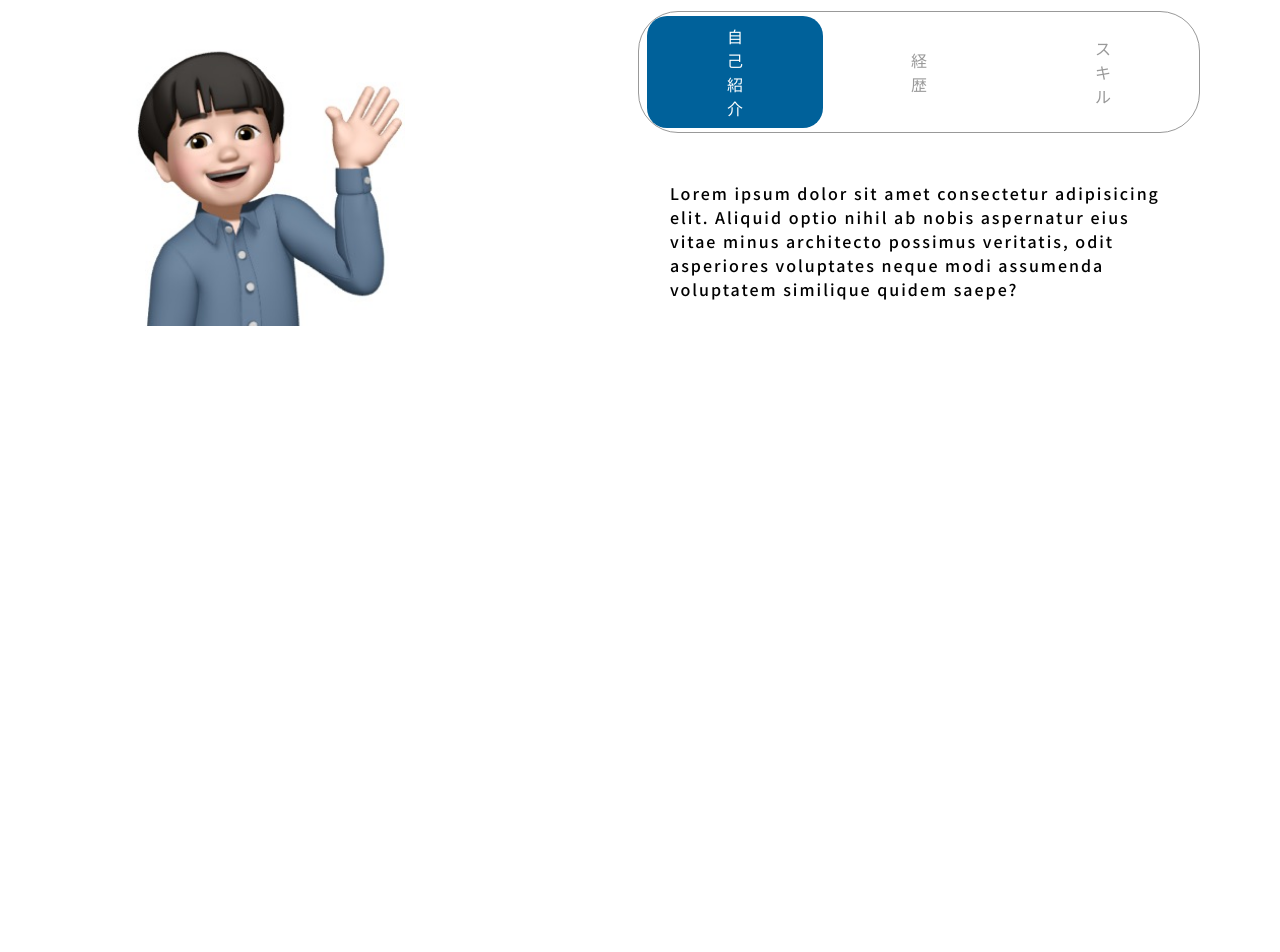
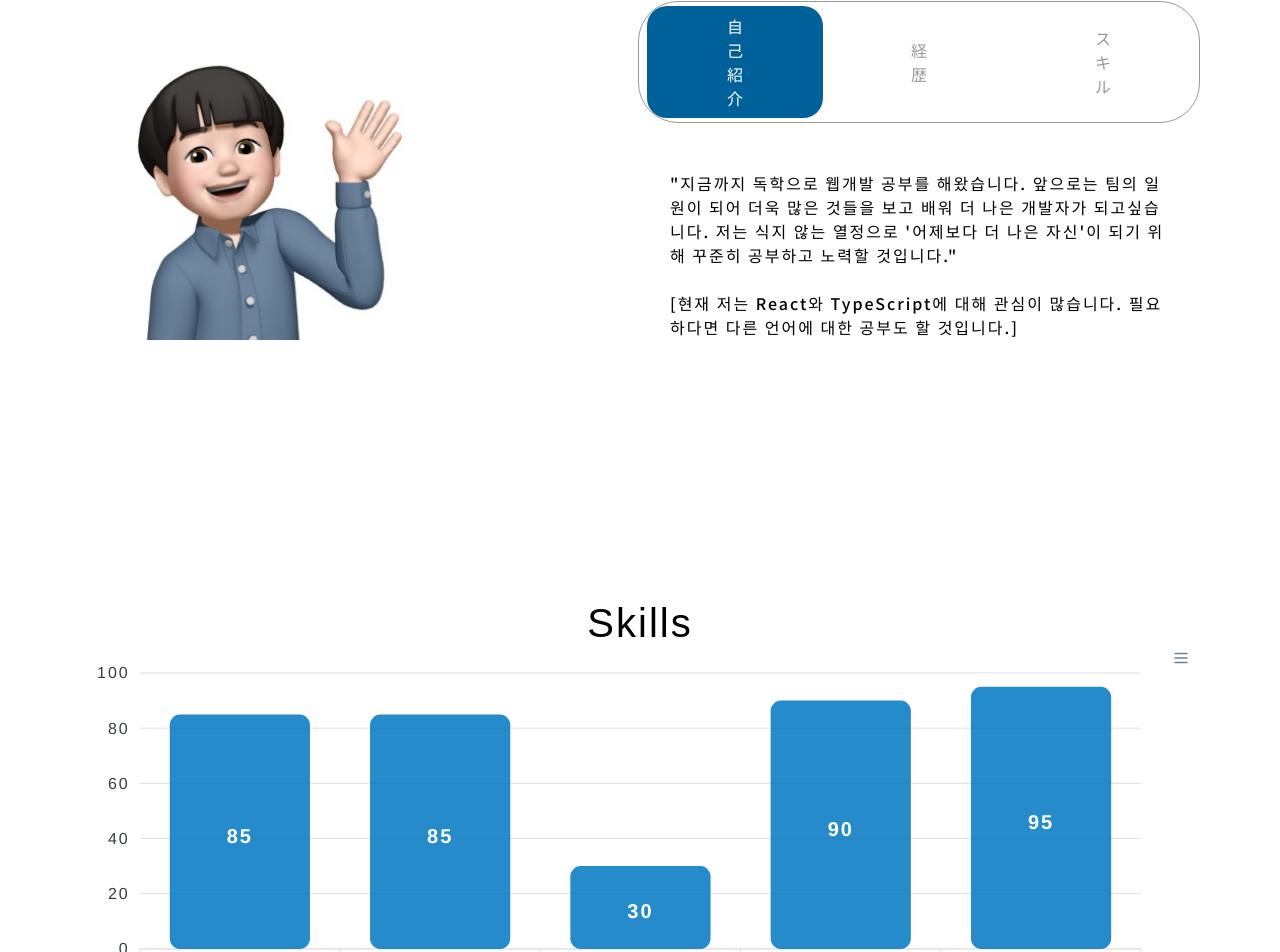
Before and after one commit to mediumryan/portfolio, a React (Create React App) app: page / in a window 1280 px wide. Shown: the part 934-1886 px from the top of the page. Before the commit the page ends 1381 px from the top, so only its background shows below. Built offline with nearby package versions, Linux system fonts and the light colour scheme; a web font is replaced by a local one.

Commit message:
[Update] Changed some value on Intro section / Generated layout of SkillsBar section

```diff
--- a/src/Components/Greeting/Greeting.jsx
+++ b/src/Components/Greeting/Greeting.jsx
@@ -25,9 +25,9 @@ const GreetingHello = styled.p`
     margin: 1rem 0;
     min-height: 50px;
     font-family: 'Rampart One', sans-serif;
-    &:nth-child(2) {
-        background: #00bfff;
-        background: linear-gradient(to right, #00bfff 0%, #00619a 100%);
+    &:nth-child(1) {
+        background: #3535ff;
+        background: linear-gradient(to right, #3535ff 0%, #ff0000 100%);
         -webkit-background-clip: text;
         -webkit-text-fill-color: transparent;
     }
@@ -49,14 +49,12 @@ const GreetingButtons = styled.div`
         border-radius: 20px;
         line-height: 1.5;
         cursor: pointer;
+        color: var(--black-100);
+        margin-left: 1rem;
+        border: 0.5px solid var(--black-200);
         &:first-child {
             background-color: var(--accent-200);
             color: var(--white-100);
-        }
-        &:last-child {
-            color: var(--black-100);
-            margin-left: 1rem;
-            border: 0.5px solid var(--black-200);
         }
         &:hover {
             opacity: 0.75;
@@ -163,6 +161,9 @@ export default function Greeting() {
                         <a href="#intro">
                             <span>Intro</span>
                         </a>
+                        <a href="#skills">
+                            <span>Skills</span>
+                        </a>
                         <a href="#projects">
                             <span>Projects</span>
                         </a>
--- a/src/Components/Intro/IntroIntro.jsx
+++ b/src/Components/Intro/IntroIntro.jsx
@@ -13,10 +13,14 @@ export default function IntroIntro() {
     return (
         <IntroContentWrapper>
             <IntroParagraph>
-                Lorem ipsum dolor sit amet consectetur adipisicing elit. Aliquid
-                optio nihil ab nobis aspernatur eius vitae minus architecto
-                possimus veritatis, odit asperiores voluptates neque modi
-                assumenda voluptatem similique quidem saepe?
+                "지금까지 독학으로 웹개발 공부를 해왔습니다. 앞으로는 팀의
+                일원이 되어 더욱 많은 것들을 보고 배워 더 나은 개발자가
+                되고싶습니다. 저는 식지 않는 열정으로 '어제보다 더 나은 자신'이
+                되기 위해 꾸준히 공부하고 노력할 것입니다."
+                <br />
+                <br />
+                [현재 저는 React와 TypeScript에 대해 관심이 많습니다. 필요하다면
+                다른 언어에 대한 공부도 할 것입니다.]
             </IntroParagraph>
         </IntroContentWrapper>
     );
--- a/src/Components/Intro/IntroSkills.jsx
+++ b/src/Components/Intro/IntroSkills.jsx
@@ -1,6 +1,7 @@
 import { styled } from 'styled-components';
 import { IntroContentWrapper } from './IntroIntro';
 import { FaCss3Alt, FaJsSquare, FaReact, FaSlack } from 'react-icons/fa';
+import { SiNotion, SiTypescript, SiVisualstudiocode } from 'react-icons/si';
 
 const SkillsInner = styled.div`
     display: flex;
@@ -62,7 +63,7 @@ export default function IntroSkills() {
                             <span>React</span>
                         </SkillsItem>
                         <SkillsItem>
-                            <FaReact />
+                            <SiTypescript />
                             <span>TypeScript</span>
                         </SkillsItem>
                     </SkillsContent>
@@ -71,11 +72,11 @@ export default function IntroSkills() {
                     <SkillsSubTitle>Tools</SkillsSubTitle>
                     <SkillsContent>
                         <SkillsItem>
-                            <FaReact />
+                            <SiVisualstudiocode />
                             <span>VsCode</span>
                         </SkillsItem>
                         <SkillsItem>
-                            <FaReact />
+                            <SiNotion />
                             <span>Notion</span>
                         </SkillsItem>
                         <SkillsItem>
--- /dev/null
+++ b/src/Components/SkillBar/SkillBar.jsx
@@ -0,0 +1,63 @@
+import { SectionWrapper } from '../Greeting/Greeting';
+import Chart from 'react-apexcharts';
+import { SectionTitle } from '../Intro/Intro';
+
+export default function SkillBar() {
+    return (
+        <SectionWrapper id="skills" style={{ margin: '3rem 0 ' }}>
+            <SectionTitle>Skills</SectionTitle>
+            <Chart
+                style={{ width: '100%' }}
+                type="bar"
+                height={350}
+                series={[
+                    {
+                        name: 'Skill Level',
+                        data: [85, 85, 30, 90, 95],
+                    },
+                ]}
+                options={{
+                    plotOptions: {
+                        bar: {
+                            borderRadius: 10,
+                            horizontal: false,
+                        },
+                    },
+                    dataLabels: {
+                        enabled: true,
+                        style: {
+                            fontSize: window.innerWidth < 768 ? '14px' : '20px',
+                        },
+                    },
+                    xaxis: {
+                        labels: {
+                            style: {
+                                fontSize:
+                                    window.innerWidth < 768 ? '10px' : '16px',
+                            },
+                        },
+                        categories: [
+                            'React',
+                            'JavaScript',
+                            'TypeScript',
+                            'CSS',
+                            'HTML',
+                        ],
+                    },
+                    yaxis: {
+                        labels: {
+                            style: {
+                                fontSize:
+                                    window.innerWidth < 768 ? '10px' : '16px',
+                            },
+                        },
+                    },
+                    colors: ['#0077c2'],
+                    tooltip: {
+                        enabled: false,
+                    },
+                }}
+            />
+        </SectionWrapper>
+    );
+}
--- a/src/Pages/Home.jsx
+++ b/src/Pages/Home.jsx
@@ -1,6 +1,7 @@
 import { styled } from 'styled-components';
 import Greeting from '../Components/Greeting/Greeting';
 import Intro from '../Components/Intro/Intro';
+import SkillBar from '../Components/SkillBar/SkillBar';
 
 export const PageWrapper = styled.div`
     background-color: var(--white-100);
@@ -16,6 +17,7 @@ export default function Home() {
         <PageWrapper>
             <Greeting />
             <Intro />
+            <SkillBar />
         </PageWrapper>
     );
 }
```
Also changed, not shown: src/Components/Greeting.jsx (deleted, +0 -40 lines), 2 other files (tests, documents, lock files or other folders).
